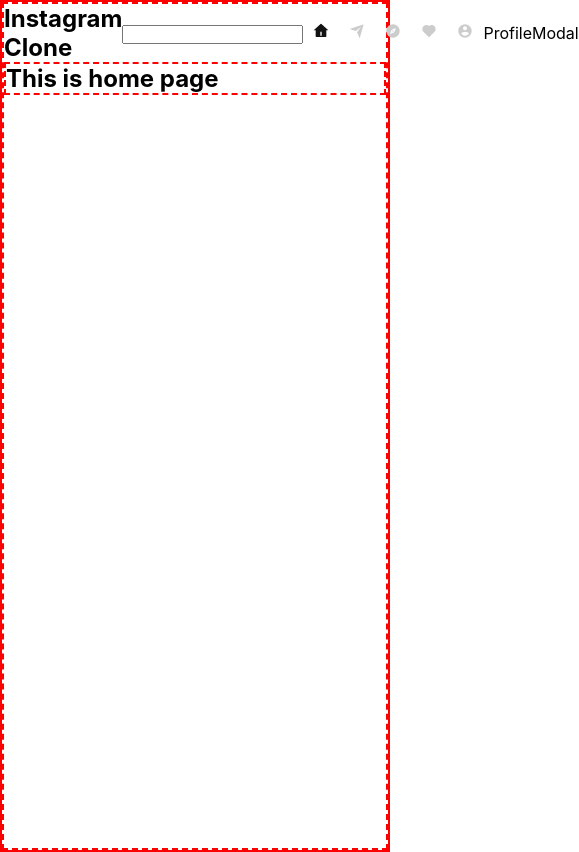
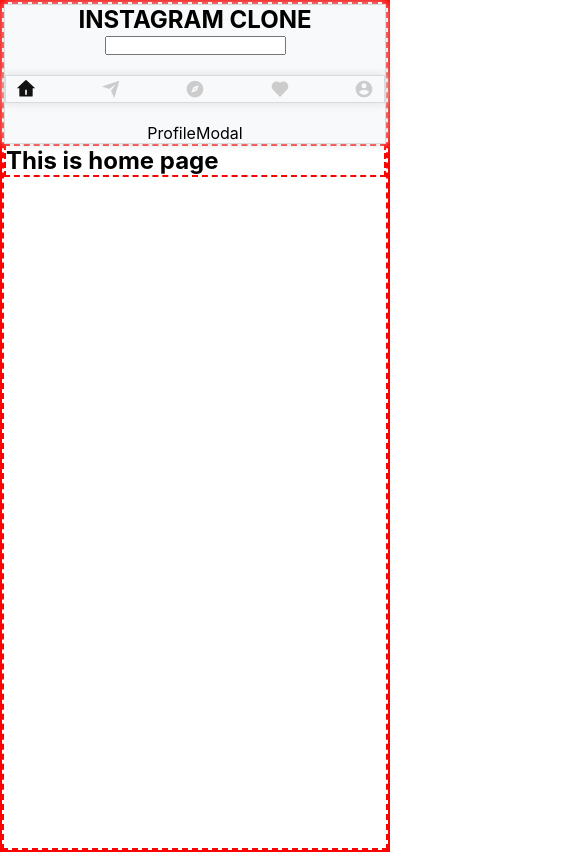
Before and after one commit to TimothyAttah/Instagram-clone-with-reactjs, a React (Create React App) app in the folder client/: page / in a window 390 px wide. Shown: the whole page, 579 px wide, since content can reach past the window. Built offline with nearby package versions, Linux system fonts and the light colour scheme.

Commit message:
added style and media queries to menu

```diff
--- a/client/src/components/header/Header.jsx
+++ b/client/src/components/header/Header.jsx
@@ -1,4 +1,5 @@
 import React from 'react';
+import { Link } from 'react-router-dom';
 import ProfileModal from '../modal/ProfileModal';
 import Menu from './Menu';
 import Search from './Search';
@@ -7,7 +8,9 @@
 const Header = () => {
   return (
     <StyledHeader>
-      <h1>Instagram Clone</h1>
+      <Link to='/' onClick={() => window.scrollTo({ top: 0 })}>
+        <h1>Instagram Clone</h1>
+      </Link>
 
       <Search />
       <Menu />
--- a/client/src/components/header/styles/header.js
+++ b/client/src/components/header/styles/header.js
@@ -1,10 +1,27 @@
 import styled from 'styled-components';
 
 export const StyledHeader = styled.nav`
+  max-width: 1000px;
+  width: 100%;
+  min-height: 70px;
+  position: sticky;
+  top: 0;
+  left: 0;
+  z-index: 2;
+  box-shadow: 0 0 10px #ddd;
+  background: #f8f9fa;
+  border: 1px solid rgb(0, 0, 0, 0.125);
   display: flex;
   align-items: center;
 
-  h1 {
+  a {
     flex: 1;
+    color: ${({ theme }) => theme.textDark};
+    text-transform: uppercase;
+    font-weight: bold;
+  }
+
+  @media (max-width: 900px) {
+    flex-direction: column;
   }
 `;
--- a/client/src/components/header/styles/menu.js
+++ b/client/src/components/header/styles/menu.js
@@ -1,22 +1,20 @@
 import styled from 'styled-components';
 
 export const StyledMenu = styled.nav`
-  display: flex;
-  align-items: center;
-
   ul {
     display: flex;
+    align-items: center;
     li {
+      justify-content: space-between;
       align-items: center;
-    }
-  }
-
-  a {
-    margin: 0 10px;
-    color: ${({ theme }) => theme.gray};
-
-    :hover {
-      color: ${({ theme }) => theme.textDark};
+      font-size: 20px;
+      padding: 0 10px;
+      a {
+        color: ${({ theme }) => theme.gray};
+        :hover {
+          color: ${({ theme }) => theme.textDark};
+        }
+      }
     }
   }
 
@@ -25,6 +23,25 @@
       color: #121212;
     }
   }
+
+  @media (max-width: 900px) {
+    width: 100%;
+    margin: 20px 0;
+    ul {
+      box-shadow: 0 0 10px #ddd;
+      z-index: 2;
+      background: #f8f9fa;
+      border: 1px solid rgb(0, 0, 0, 0.125);
+      justify-content: space-between;
+      padding: 3px 0;
+
+      li a {
+        display: flex;
+        justify-content: center;
+        align-items: center;
+      }
+    }
+  }
 `;
 
 export const activeLink = {
```
